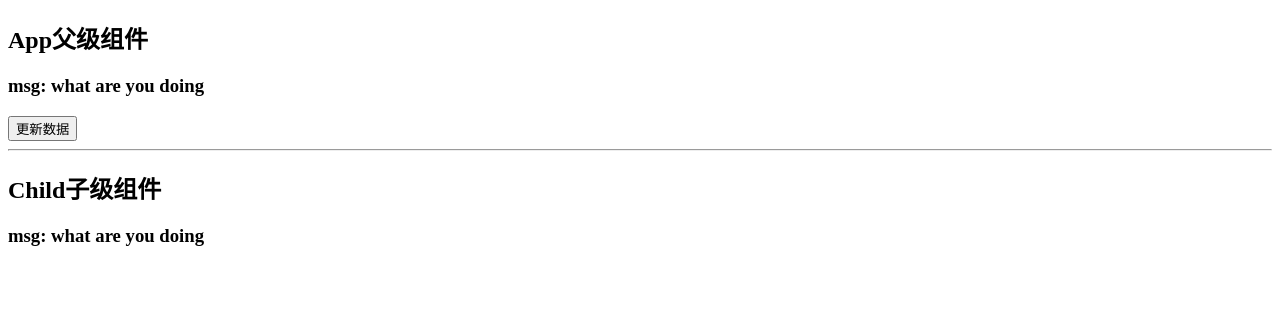
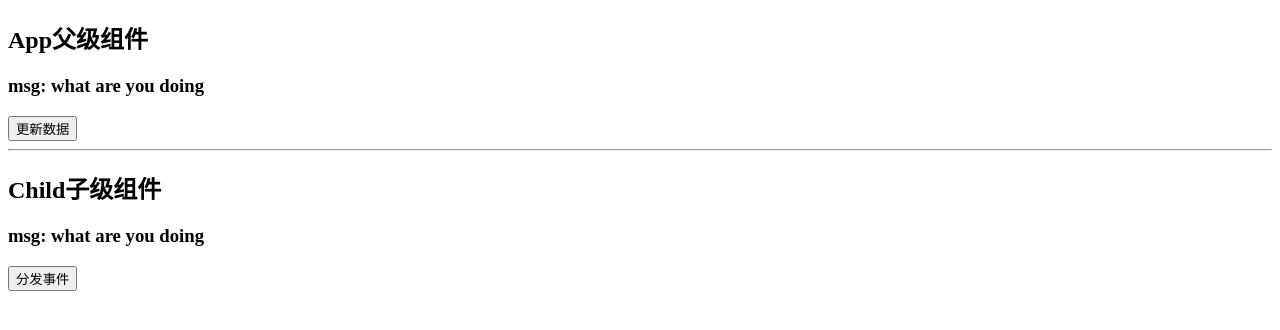
Before and after one commit to GHwhisper/Vue3_Study, a Vue app: page / in a window 1280 px wide. Shown: the top 330 px of the page. Built offline with nearby package versions, Linux system fonts and the light colour scheme.

Commit message:
setup中的参数

```diff
--- a/src/App.vue
+++ b/src/App.vue
@@ -3,7 +3,7 @@
   <h3>msg: {{ msg }}</h3>
   <button @click="msg += '==='">更新数据</button>
   <hr>
-  <child :msg="msg"></child>
+  <child :msg="msg" msg2="你好" @func1="func1"></child>
 </template>
 
 <script lang="ts">
@@ -17,8 +17,14 @@ export default defineComponent({
   },
   setup() {
     const msg = ref('what are you doing')
+
+    function func1(txt: string) {
+      msg.value += txt
+    }
+
     return {
-      msg
+      msg,
+      func1,
     }
   }
 })
--- a/src/components/Child.vue
+++ b/src/components/Child.vue
@@ -1,6 +1,7 @@
 <template>
   <h2>Child子级组件</h2>
   <h3>msg: {{ msg }}</h3>
+  <button @click="emitFunc1">分发事件</button>
 </template>
 
 <script lang="ts">
@@ -14,17 +15,27 @@ export default defineComponent({
   // this是undefined，不能不能通过this来访问data/computed/methods/props
   // 其实所有的composition API相关回调函数中也都不可以
   // 数据初始化的生命周期回调
-  beforeCreate() {
-    console.log('beforeCreate')
-  },
+  // beforeCreate() {
+  //   console.log('beforeCreate')
+  // },
   // 界面渲染完毕
-  mounted() {
-    console.log('mounted')
-  },
-  setup() {
-    console.log('setup')
+  // mounted() {
+  //   console.log('mounted')
+  // },
+
+  // props 是一个对象，里面有父级传给子级的数据，并且在子级组件中使用props接收到的所有属性
+  // context 也是一个对象，里面有 attrs对象（获取当前组件上未在props中声明接收的所有属性对象）、emit方法（分发事件）、slot对象（插槽）
+  // setup(props, context) {
+  setup(props, { attrs, slots, emit }) {
+    // console.log(props, context)
+
+    function emitFunc1() {
+      // context.emit('func1', '++')
+      emit('func1', '++')
+    }
+
     return {
-
+      emitFunc1,
     }
   }
 })
```
